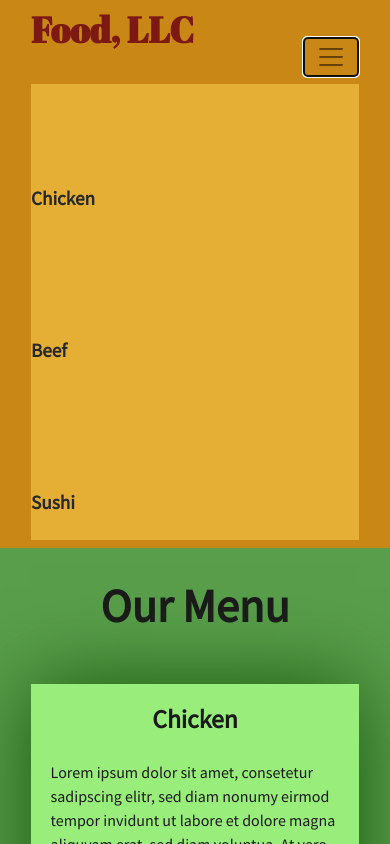
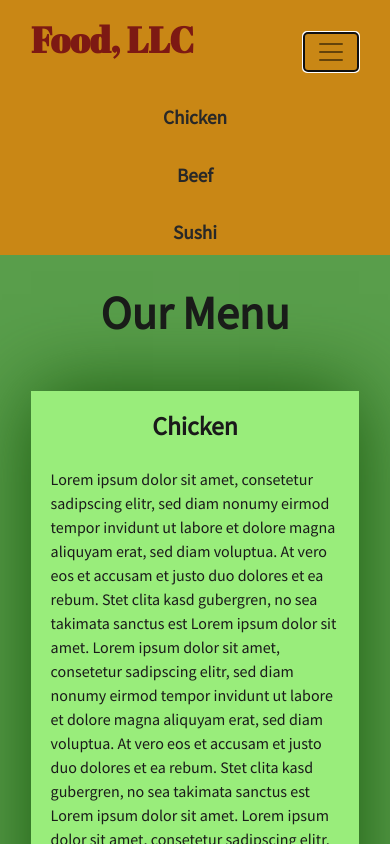
Before and after one commit to avi-1107/Jhopkins-coursera, a plain HTML site: page index.html in a window 390 px wide. Both pictures are taken after a click on the button "Toggle navigation". Shown: the top 844 px of the page. Drawn offline with nearby package versions, Linux system fonts and the light colour scheme.

Commit message:
Update styles.css

```diff
--- a/css/styles.css
+++ b/css/styles.css
@@ -18,20 +18,13 @@ body {
     margin-top: 22px;
 }
 
-.navbar-default .navbar-toggle:focus,
-.navbar-default .navbar-toggle:hover {
-    background-color: #fce29e;
-}
-
 .navbar-collapse {
     border-top: 0;
 }
 
 .navbar-brand,
 .navbar-nav li a {
-    line-height: 76px;
-    height: 76px;
-    padding-top: 0;
+    padding-top: 10px;
 }
 
 .navbar-brand h1 {
@@ -46,12 +39,18 @@ body {
     text-shadow: 1px 1px 1px #fe9797;
 }
 
+.navbar-toggler {
+    color: #7d1913;
+    border-color: #7d1913;
+}
+
 #nav-list {
-    background-color: #e4af34;
+    background-color: #c98715;
+    text-align: center;
 }
 
 #nav-list a {
-    /*text-align: center;*/
+    text-align: center;
     font-weight: bolder;
     color: #282828;
     font-size: 1.2em;
@@ -62,9 +61,8 @@ body {
     background-color: #fce29e;
 }
 
-.navbar-header button.navbar-toggle,
-.navbar-header .icon-bar {
-    border: 1px solid #7d1913;
+.nav-item {
+    color: #7d1913;
 }
 
 
```
